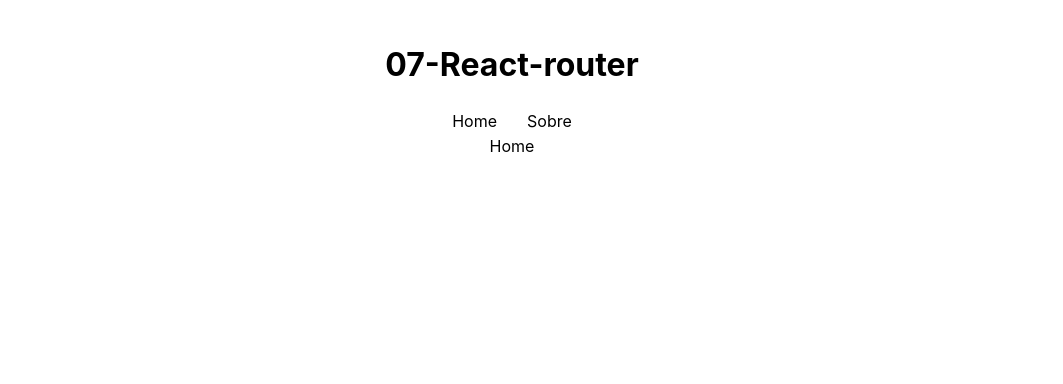
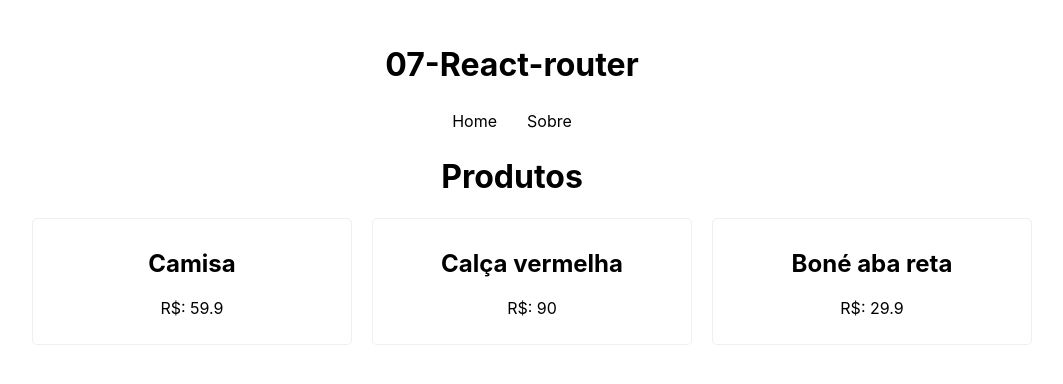
Before and after one commit to samueljdev/react-do-zero-a-maestria, a React (Vite) app: page / in a window 1280 px wide. Shown: the top 384 px of the page, without its empty margins (128-1191 px from the left). Built offline with nearby package versions, Linux system fonts and the light colour scheme; data requests are answered from the project's data file.

Commit message:
03-carregando dados no home

```diff
--- /dev/null
+++ b/data/db.json
@@ -0,0 +1,19 @@
+{
+    "products": [
+        {
+            "id": 1,
+            "name": "Camisa",
+            "price": 59.9
+        },
+        {
+            "id": 2,
+            "name": "Calça vermelha",
+            "price": 90
+        },
+        {
+            "id": 3,
+            "name": "Boné aba reta",
+            "price": 29.9
+        }
+    ]
+}
--- a/package.json
+++ b/package.json
@@ -7,7 +7,8 @@
     "dev": "vite",
     "build": "vite build",
     "lint": "eslint . --ext js,jsx --report-unused-disable-directives --max-warnings 0",
-    "preview": "vite preview"
+    "preview": "vite preview",
+    "server": "json-server --watch data/db.json"
   },
   "dependencies": {
     "react": "^18.2.0",
--- a/src/App.jsx
+++ b/src/App.jsx
@@ -12,7 +12,7 @@ function App() {
       <BrowserRouter >
         <Navibar /> {/* como a Navibar tem elementos do react-router-dom ela fica abaixo*/}
         <Routes>
-          <Route path="/" element={<Home />} />
+          <Route path="/" element={<Home />} /> {/* carregando dados de produtos no Home */}
           <Route path="/about" element={<About />} />
         </Routes>
       </BrowserRouter>
--- /dev/null
+++ b/src/hooks/UseFetch.jsx
@@ -0,0 +1,77 @@
+import { useEffect, useState } from 'react'
+
+export const UseFetch = (url) => {
+    const [data, setData] = useState(null)
+    const [config, setConfig] = useState(null)
+    const [method, setMethod] = useState(null)
+    const [callFetch, setCallFetch] = useState(false)
+    const [error, setError] = useState(null)
+    const [loading, setLoading] = useState(false)
+    const [itemId, setItemId] = useState(null)
+
+    const httpConfig = (data, method) => {
+        if (method == "POST") {
+            setConfig({
+                method,
+                Headers: {
+                    "Content-Type": "aplication/json"
+                },
+                body: JSON.stringify(data)
+            })
+
+            setMethod(method)
+
+        } else if (method === "DELETE") {
+            setConfig({
+                method: "DELETE",
+                headers: {
+                    "Content-Type": "application/json",
+                }
+            })
+
+            setMethod(method)
+            setItemId(data)
+        }
+    }
+
+    useEffect(() => {
+        const fetchData = async () => {
+            setLoading(true)
+            try {
+                const request = await fetch(url)
+                const json = await request.json()
+                setData(json)
+            } catch (error) {
+                console.log(error.message)
+                setError("Houve algum erro ao carregar os dados!")
+            }
+            setLoading(false)
+        }
+
+        fetchData()
+
+    }, [url, callFetch])
+
+    useEffect(() => {
+        const httpRequest = async () => {
+            if (method === "POST") {
+                let fetchOptions = [url, config]
+                const resquisicao = await fetch(...fetchOptions)
+                const json = await resquisicao.json()
+                setCallFetch(json)
+
+            } else if (method === "DELETE") {
+                const deleteUrl = `${url}/${itemId}`
+                const resquisicao = await fetch(deleteUrl, config)
+                const json = await resquisicao.json()
+                setCallFetch(json)
+            }
+
+        }
+
+        httpRequest()
+
+    }, [config, method, url])
+
+    return { data, httpConfig, loading, error }
+}
--- a/src/pages/About.jsx
+++ b/src/pages/About.jsx
@@ -1,4 +1,5 @@
 import React from 'react'
+import "./About.css"
 
 const About = () => {
     return (
--- /dev/null
+++ b/src/pages/Home.css
@@ -0,0 +1,15 @@
+.products {
+    display: flex;
+    justify-content: center;
+    flex-wrap: wrap;
+}
+
+.products li {
+    border: 1px solid #efefef;
+    border-radius: 5px;
+    padding: 10px;
+    text-align: center;
+    list-style: none;
+    margin: 0 10px;
+    width: 25%;
+}
--- a/src/pages/Home.jsx
+++ b/src/pages/Home.jsx
@@ -1,9 +1,23 @@
 import React from 'react'
+import "./Home.css"
+import { UseFetch } from '../hooks/UseFetch'
 
 const Home = () => {
+    const url = "http://localhost:3000/products"
+    const { data: items, loading, error } = UseFetch(url)
+
     return (
         <div>
-            Home
+            <h1>Produtos</h1>
+            {error && <p>{error}</p>}
+            <ul className="products">
+                {items && items.map((item) => (
+                    <li key={item.id}>
+                        <h2>{item.name}</h2>
+                        <p>R$: {item.price}</p>
+                    </li>
+                ))}
+            </ul>
         </div>
     )
 }
```
Also changed, not shown: src/pages/About.css (added), 1 other file (tests, documents, lock files or other folders).
